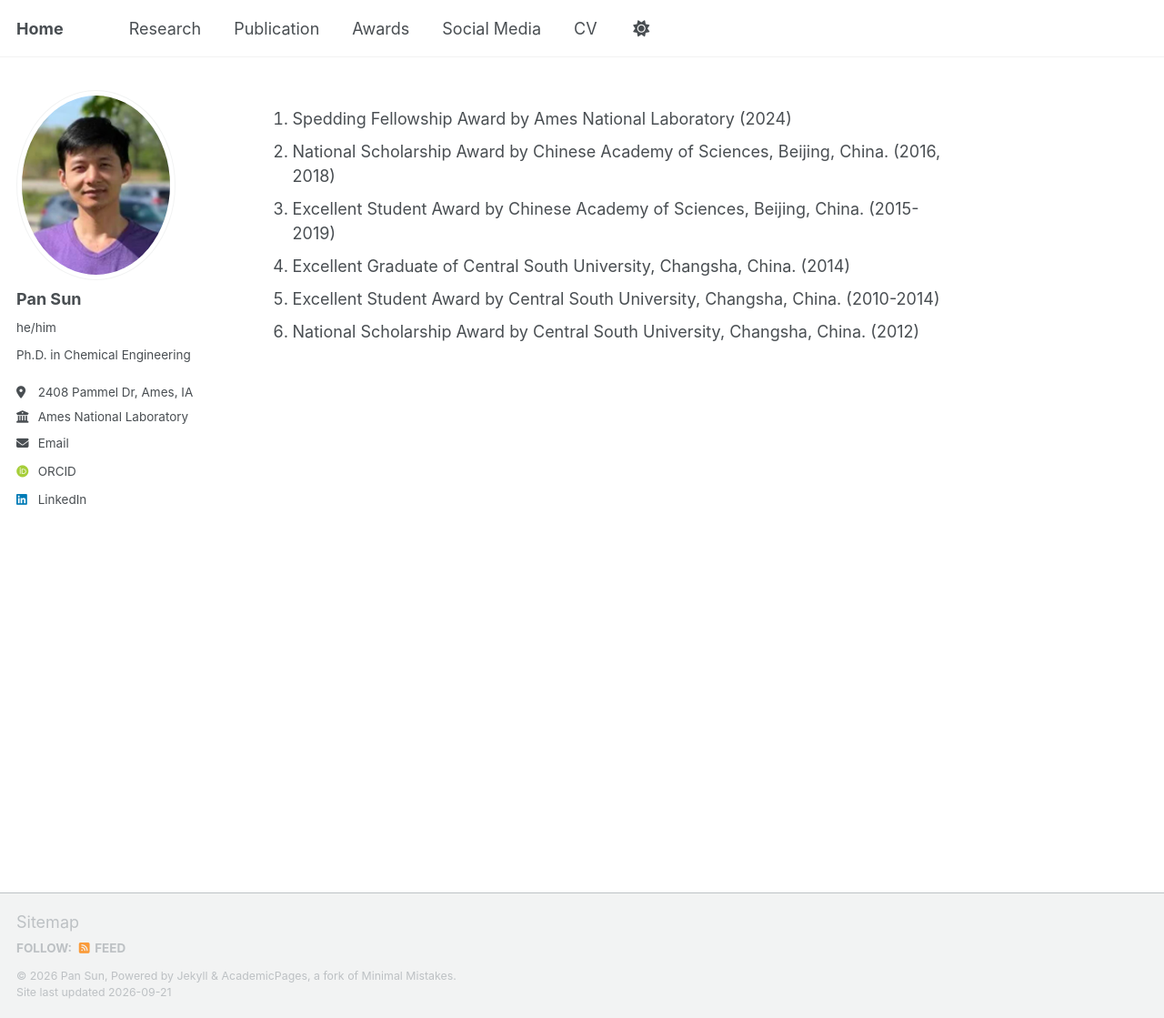
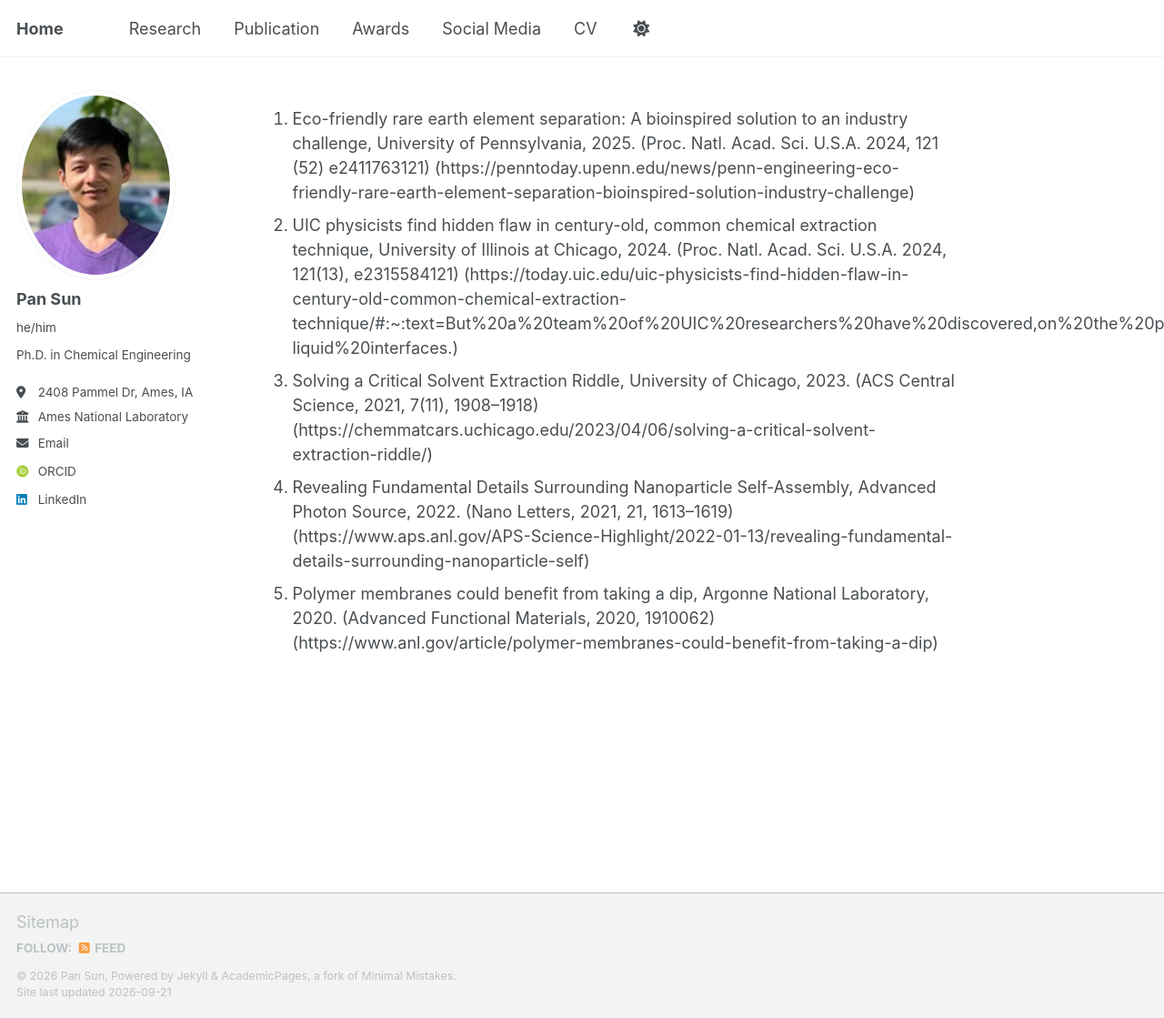
Before and after one commit to qxc2/pans, a Jekyll site: the page built from _social/social.md, in a window 1280 px wide and 1119 px high. Shown: the whole window at 91% size. Built offline with Jekyll 4.4.1, drawn with Linux system fonts in a browser that asks for light colours; some web fonts are replaced; a script that is not in the unit is left out.

```diff
--- a/_social/social.md
+++ b/_social/social.md
@@ -3,9 +3,9 @@ collection: social
 permalink: /social/
 ---
 
-6.	Spedding Fellowship Award by Ames National Laboratory (2024)
-5.	National Scholarship Award by Chinese Academy of Sciences, Beijing, China. (2016, 2018)
-4.	Excellent Student Award by Chinese Academy of Sciences, Beijing, China. (2015-2019)
-3.	Excellent Graduate of Central South University, Changsha, China. (2014)
-2.	Excellent Student Award by Central South University, Changsha, China. (2010-2014)
-1.	National Scholarship Award by Central South University, Changsha, China. (2012)
+5.	Eco-friendly rare earth element separation: A bioinspired solution to an industry challenge,
+University of Pennsylvania, 2025. (Proc. Natl. Acad. Sci. U.S.A. 2024, 121 (52) e2411763121) (https://penntoday.upenn.edu/news/penn-engineering-eco-friendly-rare-earth-element-separation-bioinspired-solution-industry-challenge)
+4.	UIC physicists find hidden flaw in century-old, common chemical extraction technique, University of Illinois at Chicago, 2024. (Proc. Natl. Acad. Sci. U.S.A. 2024, 121(13), e2315584121) (https://today.uic.edu/uic-physicists-find-hidden-flaw-in-century-old-common-chemical-extraction-technique/#:~:text=But%20a%20team%20of%20UIC%20researchers%20have%20discovered,on%20the%20phenomena%20that%20occurs%20at%20liquid-liquid%20interfaces.)
+3.	Solving a Critical Solvent Extraction Riddle, University of Chicago, 2023. (ACS Central Science, 2021, 7(11), 1908–1918) (https://chemmatcars.uchicago.edu/2023/04/06/solving-a-critical-solvent-extraction-riddle/)
+2.	Revealing Fundamental Details Surrounding Nanoparticle Self-Assembly, Advanced Photon Source, 2022. (Nano Letters, 2021, 21, 1613–1619) (https://www.aps.anl.gov/APS-Science-Highlight/2022-01-13/revealing-fundamental-details-surrounding-nanoparticle-self)
+1.	Polymer membranes could benefit from taking a dip, Argonne National Laboratory, 2020. (Advanced Functional Materials, 2020, 1910062) (https://www.anl.gov/article/polymer-membranes-could-benefit-from-taking-a-dip)
```
